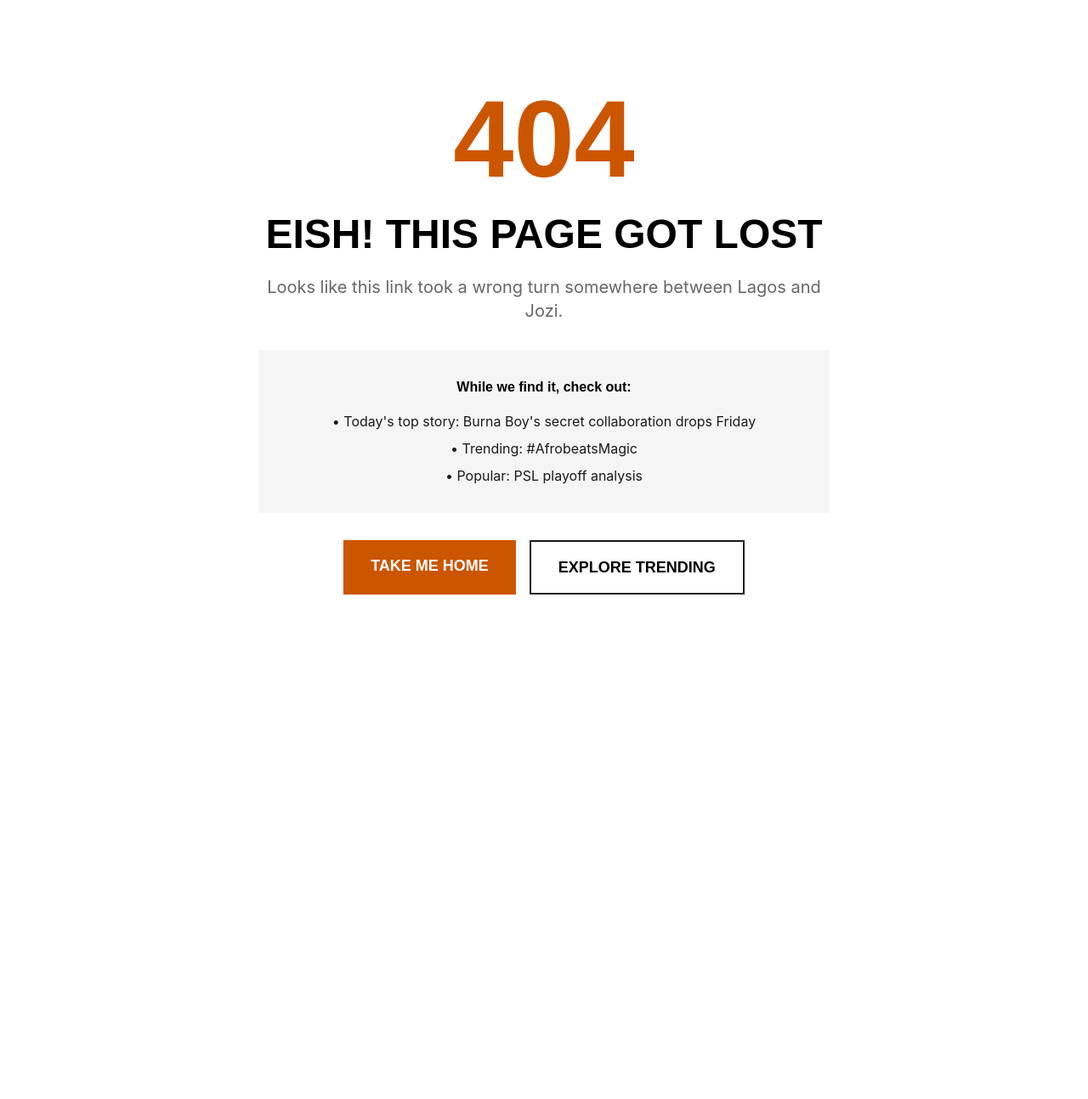
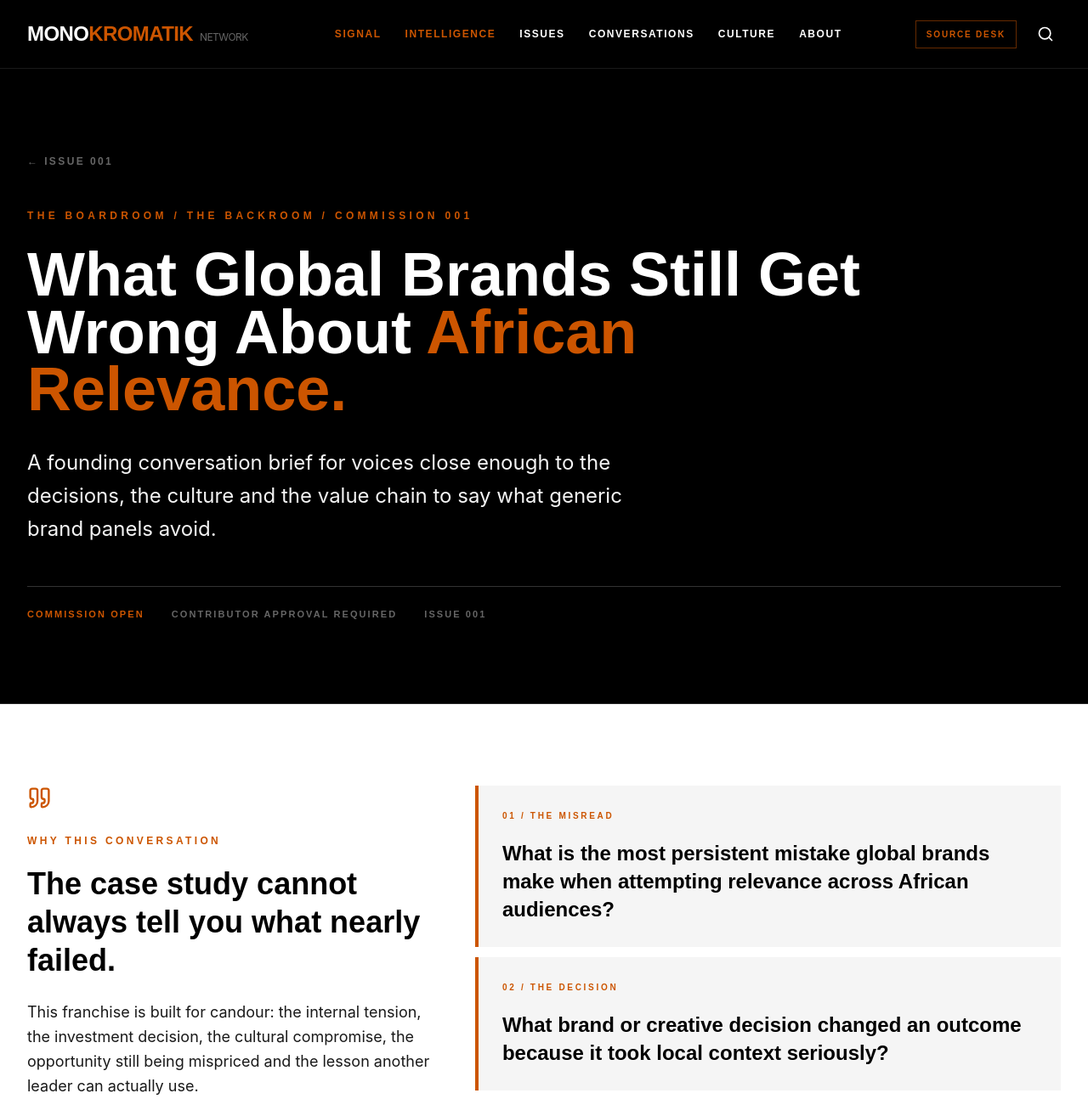
Before and after one commit to sshangasi-ux/monokromatik-production, a Next.js app: page /issues/001/boardroom-backroom in a window 1280 px wide. Before the commit this address had no page. Shown: the top 1294 px of the page at 85% size. Before the commit the page ends 800 px from the top, so only its background shows below. Built offline with nearby package versions, Linux system fonts and the light colour scheme.

Commit message:
feat: add founding Boardroom Backroom contributor commission

```diff
--- /dev/null
+++ b/app/issues/001/boardroom-backroom/page.tsx
@@ -0,0 +1,122 @@
+import Link from 'next/link';
+import { ArrowRight, Mic, Quote, Users } from 'lucide-react';
+import Navigation from '../../../components/Navigation';
+
+const voiceProfiles = [
+  {
+    role: 'BRAND LEADER',
+    brief: 'A senior African or diaspora-facing marketer able to speak to where global strategy misreads local relevance, investment and brand consequence.',
+  },
+  {
+    role: 'CREATIVE STRATEGIST',
+    brief: 'A strategist or agency leader who can unpack authorship, cultural truth and the compromises that shape meaningful work.',
+  },
+  {
+    role: 'CREATOR / CULTURAL OPERATOR',
+    brief: 'A voice close to the community or cultural system, able to speak to ownership, access and what credible brand participation looks like.',
+  },
+];
+
+const discussionChapters = [
+  ['01 / THE MISREAD', 'What is the most persistent mistake global brands make when attempting relevance across African audiences?'],
+  ['02 / THE DECISION', 'What brand or creative decision changed an outcome because it took local context seriously?'],
+  ['03 / THE VALUE', 'Where is African influence creating economic value that brand measurement still fails to recognise?'],
+  ['04 / THE COMPROMISE', 'What does the industry routinely approve that it should be brave enough to reject?'],
+  ['05 / THE FUTURE', 'What should an ambitious Africa-facing brand be investing in now, before everyone sees the opportunity?'],
+];
+
+const productionOutputs = [
+  'One edited long-form conversation feature',
+  'One 3–5 minute filmed or audio-led editorial cut',
+  'Five approved pull quotes for Signal and social distribution',
+  'One Intelligence note capturing strategic themes and evidence prompts',
+  'One Issue 001 portrait or designed contributor spread',
+];
+
+export default function BoardroomBackroomCommissionPage() {
+  return (
+    <div className="min-h-screen bg-mono-white">
+      <Navigation />
+      <section className="bg-mono-black text-mono-white py-16 md:py-24 border-b border-mono-white/15">
+        <div className="max-w-7xl mx-auto px-4 sm:px-6 lg:px-8">
+          <Link href="/issues/001" className="inline-flex items-center gap-2 text-xs tracking-[0.2em] font-display font-bold text-mono-gray hover:text-mono-amber transition-colors mb-12">
+            ← ISSUE 001
+          </Link>
+          <p className="text-xs tracking-[0.36em] font-display font-bold text-mono-amber mb-7">THE BOARDROOM / THE BACKROOM / COMMISSION 001</p>
+          <h1 className="max-w-5xl text-5xl md:text-7xl font-display font-bold leading-[0.94]">What Global Brands Still Get Wrong About <span className="text-mono-amber">African Relevance.</span></h1>
+          <p className="max-w-3xl mt-8 text-xl md:text-2xl text-mono-soft-white font-body leading-relaxed">A founding conversation brief for voices close enough to the decisions, the culture and the value chain to say what generic brand panels avoid.</p>
+          <div className="mt-12 pt-6 border-t border-mono-white/20 flex flex-wrap gap-x-8 gap-y-3 text-[11px] tracking-[0.19em] font-display font-bold text-mono-gray">
+            <span className="text-mono-amber">COMMISSION OPEN</span>
+            <span>CONTRIBUTOR APPROVAL REQUIRED</span>
+            <span>ISSUE 001</span>
+          </div>
+        </div>
+      </section>
+
+      <section className="py-20 md:py-24 bg-mono-white">
+        <div className="max-w-7xl mx-auto px-4 sm:px-6 lg:px-8 grid lg:grid-cols-[0.82fr_1.18fr] gap-12 items-start">
+          <div className="lg:sticky lg:top-28">
+            <Quote className="text-mono-amber mb-7" size={29} />
+            <p className="text-xs tracking-[0.28em] font-display font-bold text-mono-amber mb-5">WHY THIS CONVERSATION</p>
+            <h2 className="text-4xl font-display font-bold text-mono-black leading-tight">The case study cannot always tell you what nearly failed.</h2>
+            <p className="mt-6 text-lg font-body text-mono-charcoal leading-relaxed">This franchise is built for candour: the internal tension, the investment decision, the cultural compromise, the opportunity still being mispriced and the lesson another leader can actually use.</p>
+          </div>
+          <div className="space-y-3">
+            {discussionChapters.map(([chapter, question]) => (
+              <article key={chapter} className="bg-mono-soft-white border-l-4 border-mono-amber p-6 md:p-7">
+                <p className="text-[10px] tracking-[0.27em] font-display font-bold text-mono-amber">{chapter}</p>
+                <p className="mt-5 text-xl md:text-2xl font-display font-bold text-mono-black leading-snug">{question}</p>
+              </article>
+            ))}
+          </div>
+        </div>
+      </section>
+
+      <section className="bg-mono-black text-mono-white py-20 md:py-24">
+        <div className="max-w-7xl mx-auto px-4 sm:px-6 lg:px-8">
+          <div className="max-w-3xl mb-12">
+            <Users className="text-mono-amber mb-7" size={27} />
+            <p className="text-xs tracking-[0.28em] font-display font-bold text-mono-amber mb-5">FOUNDING VOICES REQUIRED</p>
+            <h2 className="text-4xl md:text-5xl font-display font-bold">Three perspectives. One useful argument.</h2>
+          </div>
+          <div className="grid lg:grid-cols-3 gap-px border border-mono-white/15 bg-mono-white/15">
+            {voiceProfiles.map((profile) => (
+              <article key={profile.role} className="bg-mono-black p-8 min-h-[280px] flex flex-col justify-between">
+                <p className="text-xs tracking-[0.25em] font-display font-bold text-mono-amber">{profile.role}</p>
+                <p className="font-body text-mono-soft-white leading-relaxed">{profile.brief}</p>
+              </article>
+            ))}
+          </div>
+        </div>
+      </section>
+
+      <section className="py-20 md:py-24 bg-mono-soft-white">
+        <div className="max-w-7xl mx-auto px-4 sm:px-6 lg:px-8 grid lg:grid-cols-[0.82fr_1.18fr] gap-12">
+          <div>
+            <Mic className="text-mono-amber mb-7" size={27} />
+            <p className="text-xs tracking-[0.28em] font-display font-bold text-mono-amber mb-5">PRODUCTION PACKAGE</p>
+            <h2 className="text-4xl font-display font-bold text-mono-black">What the first conversation becomes.</h2>
+            <p className="mt-6 text-lg font-body text-mono-charcoal">No quotation or contributor representation will be published until the participant has been confirmed and their quoted contributions approved.</p>
+          </div>
+          <div className="space-y-3">
+            {productionOutputs.map((output, index) => (
+              <p key={output} className="bg-mono-white p-5 flex gap-5 items-start font-body text-mono-charcoal"><span className="font-display font-bold text-mono-amber">0{index + 1}</span>{output}</p>
+            ))}
+          </div>
+        </div>
+      </section>
+
+      <section className="py-20 bg-mono-black text-mono-white text-center">
+        <div className="max-w-4xl mx-auto px-4 sm:px-6 lg:px-8">
+          <p className="text-xs tracking-[0.28em] font-display font-bold text-mono-amber mb-5">NEXT ACTION</p>
+          <h2 className="text-4xl md:text-5xl font-display font-bold">Secure the founding voices.</h2>
+          <p className="mt-7 text-lg text-mono-soft-white font-body">This page is publication-ready as a commission brief. The actual feature will be built once selected contributors accept, are recorded and approve their quoted material.</p>
+          <div className="mt-10 flex flex-wrap justify-center gap-4">
+            <Link href="/contribute" className="inline-flex items-center gap-2 bg-mono-amber px-7 py-4 font-display font-bold">CONTRIBUTE A VOICE <ArrowRight size={18} /></Link>
+            <Link href="/issues/001" className="inline-flex items-center gap-2 border border-mono-white px-7 py-4 font-display font-bold">RETURN TO ISSUE 001 <ArrowRight size={18} /></Link>
+          </div>
+        </div>
+      </section>
+    </div>
+  );
+}
```
